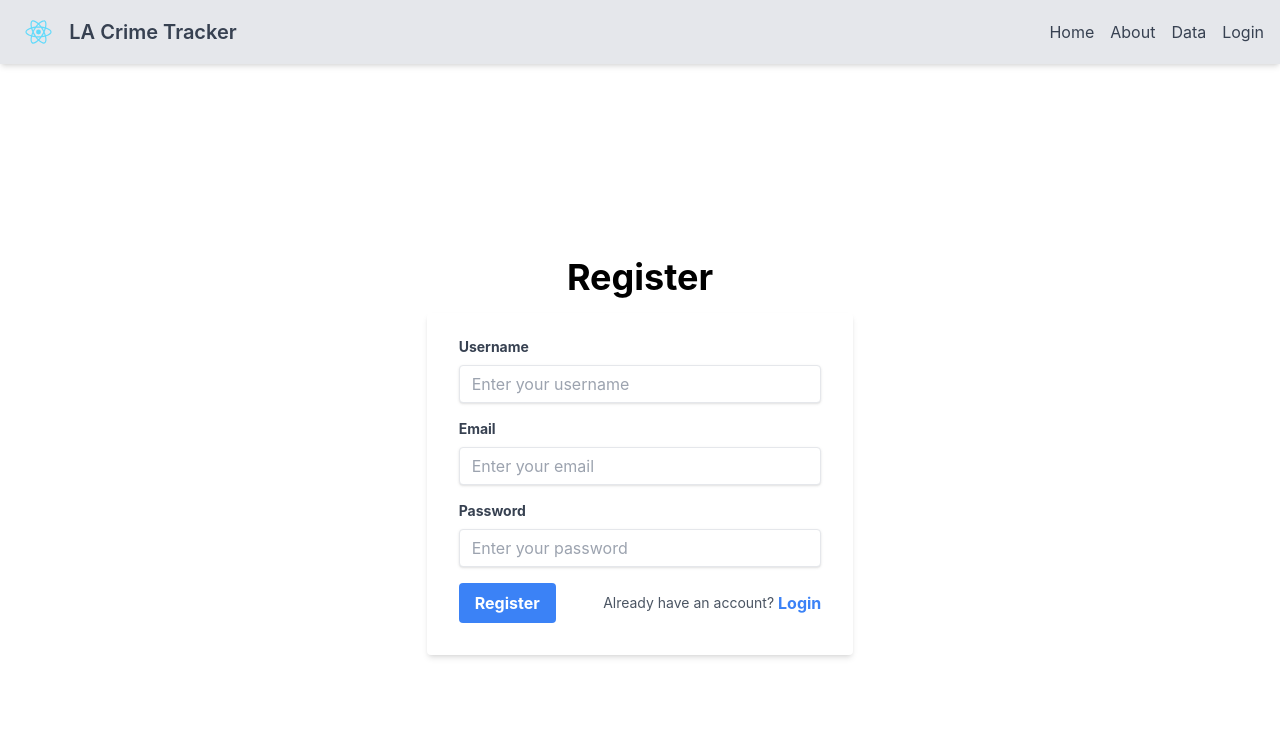
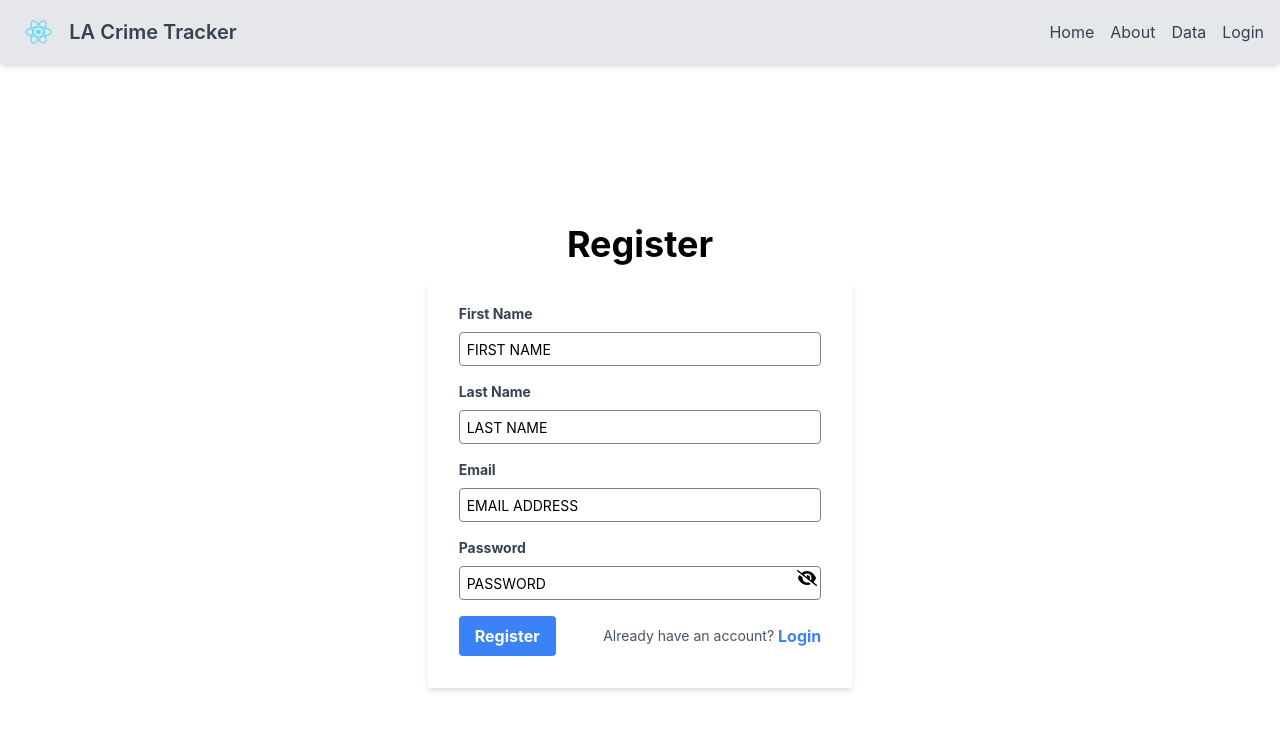
Before and after one commit to CustomDesignBuildStudios/CrimeFighter, a React (Create React App) app in the folder front-end/: page /register in a window 1280 px wide. Shown: the top 730 px of the page. Built offline with nearby package versions, Linux system fonts and the light colour scheme.

Commit message:
Changed things

```diff
--- a/front-end/src/pages/Login.jsx
+++ b/front-end/src/pages/Login.jsx
@@ -21,33 +21,17 @@ function Login() {
     try {
       setIsLoading(true);
 
-      axios
-        .post("http://localhost:8080/login", {
-          password: password,
-          email: email,
-        })
-        .then((results) => {
-          console.log(results);
-          if (results.data != false) {
-            navigate("/myprofile");
-          } else {
-            alert(
-              "Error: Either the email or password is incorrect/not a user."
-            );
-          }
-        });
+      const response = await axios.post("http://localhost:8080/login", {
+        email,
+        password,
+      });
 
-      // const response = await axios.post("http://localhost:8080/login", {
-      //   email,
-      //   password,
-      // });
-
-      // if (response.data) {
-      //   login(response.data); // Set user data in context
-      //   navigate("/myprofile");
-      // } else {
-      //   alert("Error: Either the email or password is incorrect/not a user.");
-      // }
+      if (response.data) {
+        login(response.data); // Set user data in context
+        navigate("/myprofile");
+      } else {
+        alert("Error: Either the email or password is incorrect/not a user.");
+      }
     } catch (error) {
       alert("ERROR: " + error.message);
     } finally {
--- a/front-end/src/pages/Register.jsx
+++ b/front-end/src/pages/Register.jsx
@@ -1,32 +1,89 @@
 import { FontAwesomeIcon } from "@fortawesome/react-fontawesome";
 import { faEyeSlash, faEye } from "@fortawesome/free-solid-svg-icons";
 import { Link } from "react-router-dom";
+import axios from "axios";
 import { useState } from "react";
 import { InputField } from "../Components/InputField";
+import { useNavigate } from "react-router-dom";
 
 function Register() {
-  {
-    /*Add logic to handle a valid/invalid registration of user. Look at login and other project for more help */
+  const navigate = useNavigate();
+  const [firstName, setFirstName] = useState("");
+  const [lastName, setLastName] = useState("");
+  const [email, setEmail] = useState("");
+  const [password, setPassword] = useState("");
+  const [isPasswordVisible, setIsPasswordVisible] = useState(false);
+  const [isLoading, setIsLoading] = useState(false);
+
+  async function handleLogin(event) {
+    event.preventDefault();
+    if (!email || !password || !firstName || !lastName) return;
+    try {
+      setIsLoading(true);
+
+      axios
+        .post("http://localhost:8080/register", {
+          password: password,
+          email: email,
+          firstName: firstName,
+          lastName: lastName,
+        })
+        .then((results) => {
+          console.log(results);
+
+          if (results.data != false) {
+            navigate("/myprofile");
+          } else {
+          }
+        });
+    } catch (error) {
+      alert("ERROR: " + error.message);
+    } finally {
+      setIsLoading(false);
+    }
   }
 
   return (
     <div className="flex flex-col items-center justify-center h-screen">
       <h1 className="mb-4 text-4xl font-bold">Register</h1>
-      <form className="w-1/3 px-8 pt-6 pb-8 mb-4 bg-white rounded shadow-md">
+      <form
+        className="w-1/3 px-8 pt-6 pb-8 mb-4 bg-white rounded shadow-md"
+        onSubmit={handleLogin}
+      >
         <div className="mb-4">
           <label
             className="block mb-2 text-sm font-bold text-gray-700"
-            htmlFor="username"
+            htmlFor="firstName"
           >
-            Username
+            First Name
           </label>
-          <input
-            className="w-full px-3 py-2 leading-tight text-gray-700 border rounded shadow appearance-none focus:outline-none focus:shadow-outline"
-            id="username"
+          <InputField
+            id="firstName"
+            labelName="First Name"
             type="text"
-            placeholder="Enter your username"
+            placeholder="First Name"
+            value={firstName}
+            onChange={(e) => setFirstName(e.target.value)}
           />
         </div>
+
+        <div className="mb-4">
+          <label
+            className="block mb-2 text-sm font-bold text-gray-700"
+            htmlFor="lastName"
+          >
+            Last Name
+          </label>
+          <InputField
+            id="lastName"
+            labelName="Last Name"
+            type="text"
+            placeholder="Last Name"
+            value={lastName}
+            onChange={(e) => setLastName(e.target.value)}
+          />
+        </div>
+
         <div className="mb-4">
           <label
             className="block mb-2 text-sm font-bold text-gray-700"
@@ -34,11 +91,13 @@ function Register() {
           >
             Email
           </label>
-          <input
-            className="w-full px-3 py-2 leading-tight text-gray-700 border rounded shadow appearance-none focus:outline-none focus:shadow-outline"
+          <InputField
             id="email"
+            labelName="Email Address"
             type="email"
-            placeholder="Enter your email"
+            placeholder="Your-email@example.com"
+            value={email}
+            onChange={(e) => setEmail(e.target.value)}
           />
         </div>
         <div className="mb-4">
@@ -48,19 +107,29 @@ function Register() {
           >
             Password
           </label>
-          <input
-            className="w-full px-3 py-2 leading-tight text-gray-700 border rounded shadow appearance-none focus:outline-none focus:shadow-outline"
+          <InputField
             id="password"
-            type="password"
-            placeholder="Enter your password"
-          />
+            labelName="Password"
+            type={isPasswordVisible ? "text" : "password"}
+            placeholder="Password"
+            value={password}
+            onChange={(e) => setPassword(e.target.value)}
+          >
+            <FontAwesomeIcon
+              className="absolute right-0 p-1 cursor-pointer"
+              icon={isPasswordVisible ? faEye : faEyeSlash}
+              onClick={() => setIsPasswordVisible(!isPasswordVisible)}
+            />
+          </InputField>
         </div>
+
         <div className="flex items-center justify-between">
           <button
+            type="submit"
             className="px-4 py-2 font-bold text-white bg-blue-500 rounded hover:bg-blue-700 focus:outline-none focus:shadow-outline"
-            type="submit"
+            disabled={isLoading}
           >
-            Register
+            {isLoading ? "Loading..." : "Register"}
           </button>
           <div className="flex items-center ml-4">
             <span className="text-sm text-gray-600">
```
Also changed, not shown: 1 other file (tests, documents, lock files or other folders).
